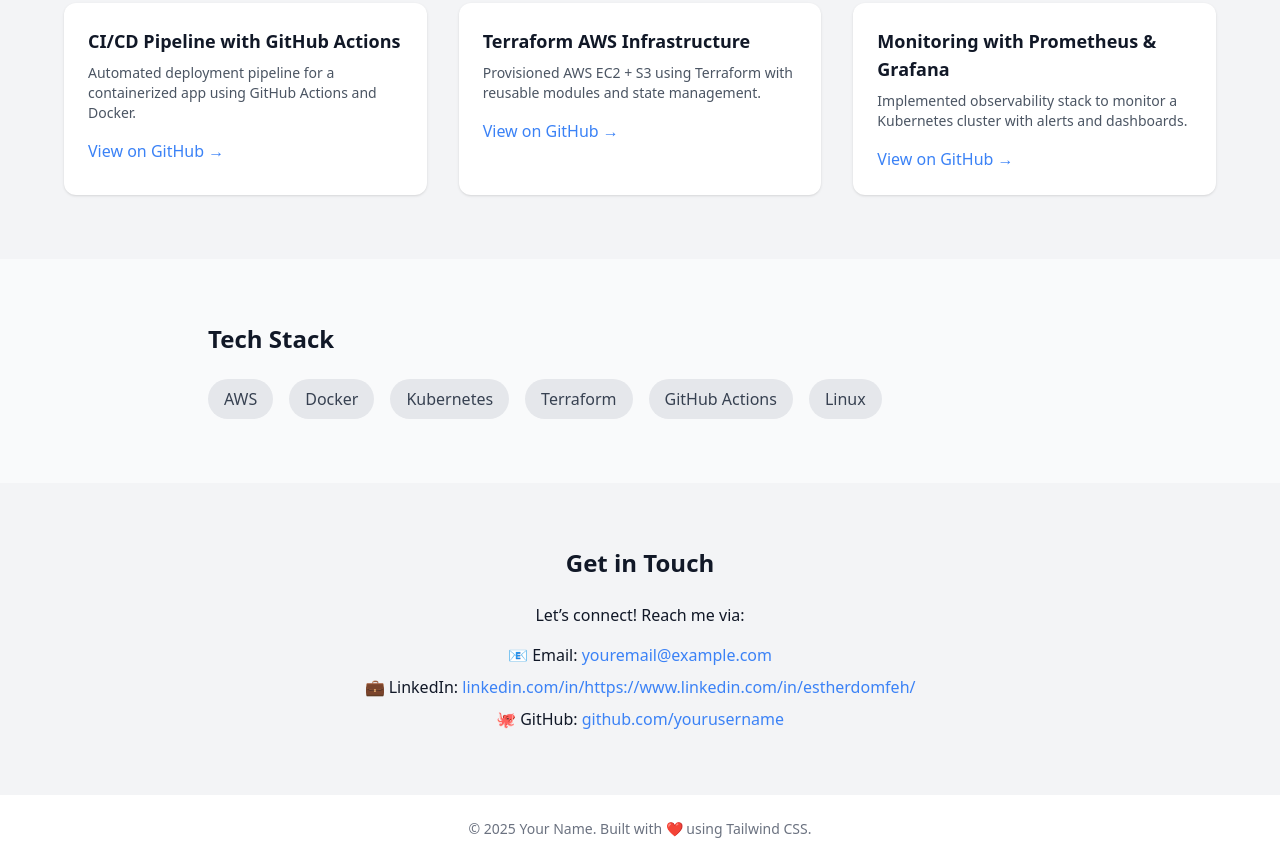
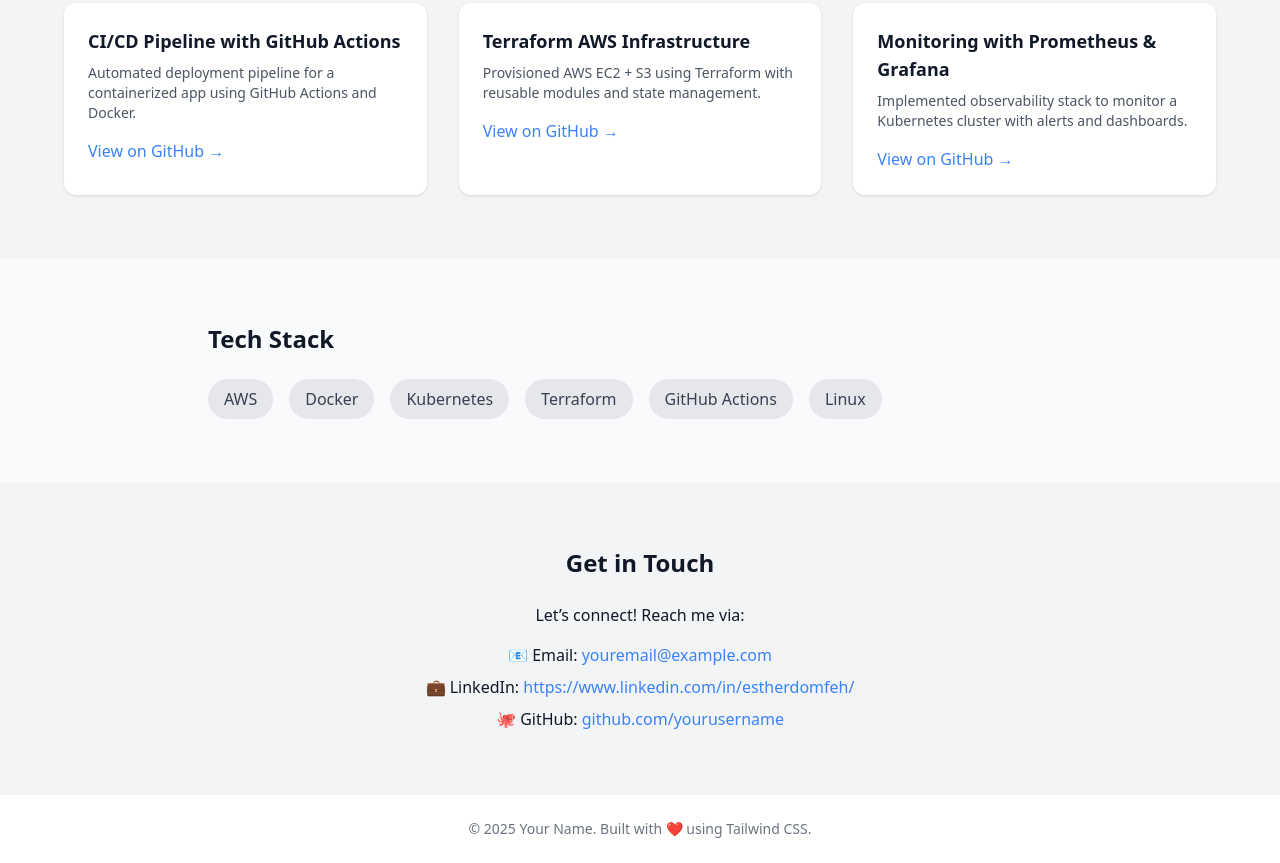
Before and after one commit to estherdomfeh213/cloud-devops-portfolio, a plain HTML site: page index.html in a window 1280 px wide. Shown: the part 657-1520 px from the top of the page. Drawn offline with nearby package versions, Linux system fonts and the light colour scheme.

Commit message:
fix: linkedin link

```diff
--- a/index.html
+++ b/index.html
@@ -79,7 +79,7 @@
     <h3 class="text-2xl font-bold mb-6">Get in Touch</h3>
     <p class="mb-4">Let’s connect! Reach me via:</p>
     <p class="mb-2">📧 Email: <a href="mailto:youremail@example.com" class="text-blue-500">youremail@example.com</a></p>
-    <p class="mb-2">💼 LinkedIn: <a href="#" class="text-blue-500">linkedin.com/in/https://www.linkedin.com/in/estherdomfeh/</a></p>
+    <p class="mb-2">💼 LinkedIn: <a href="#" class="text-blue-500">https://www.linkedin.com/in/estherdomfeh/</a></p>
     <p>🐙 GitHub: <a href="#" class="text-blue-500">github.com/yourusername</a></p>
   </section>
 
```
